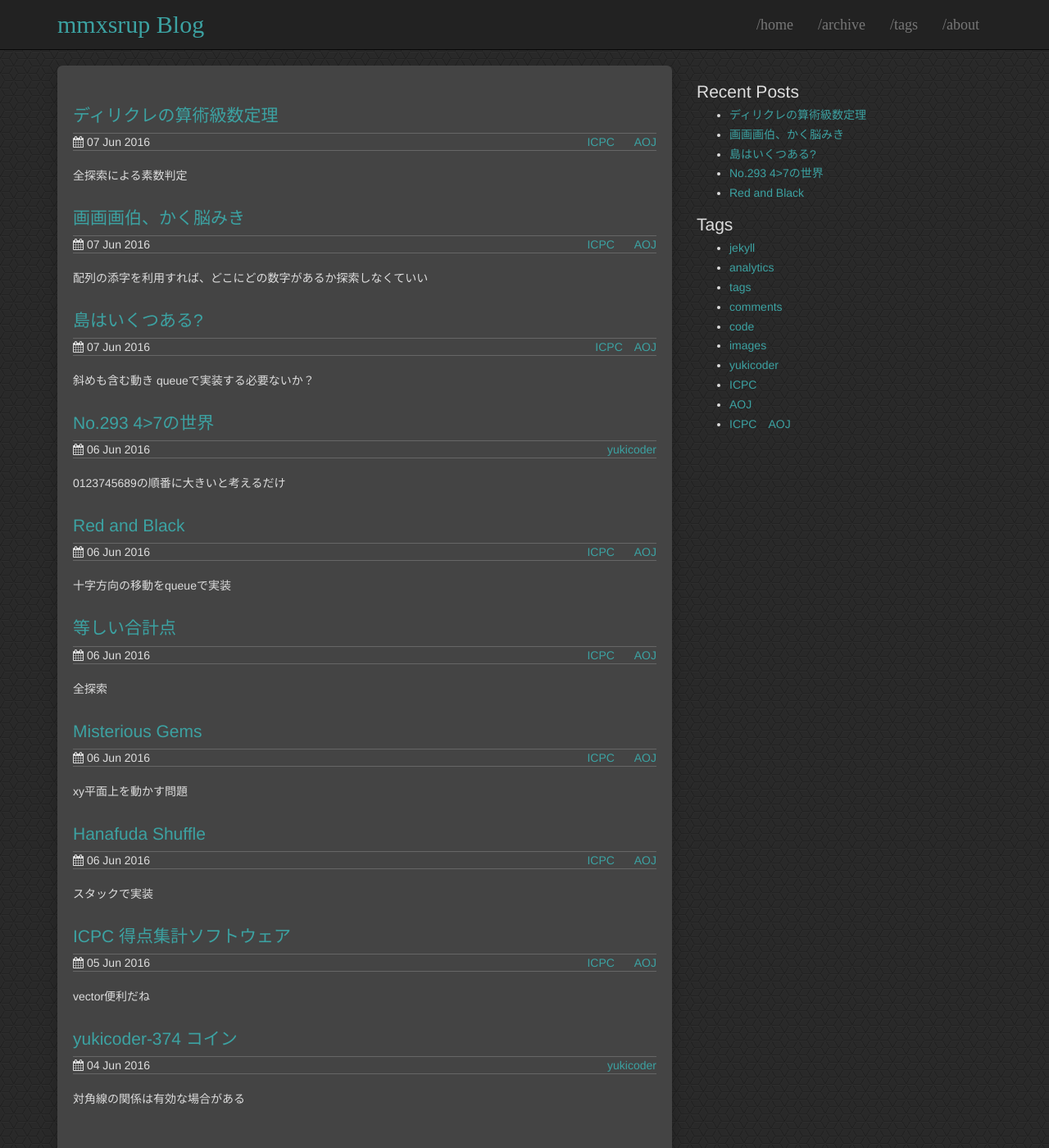
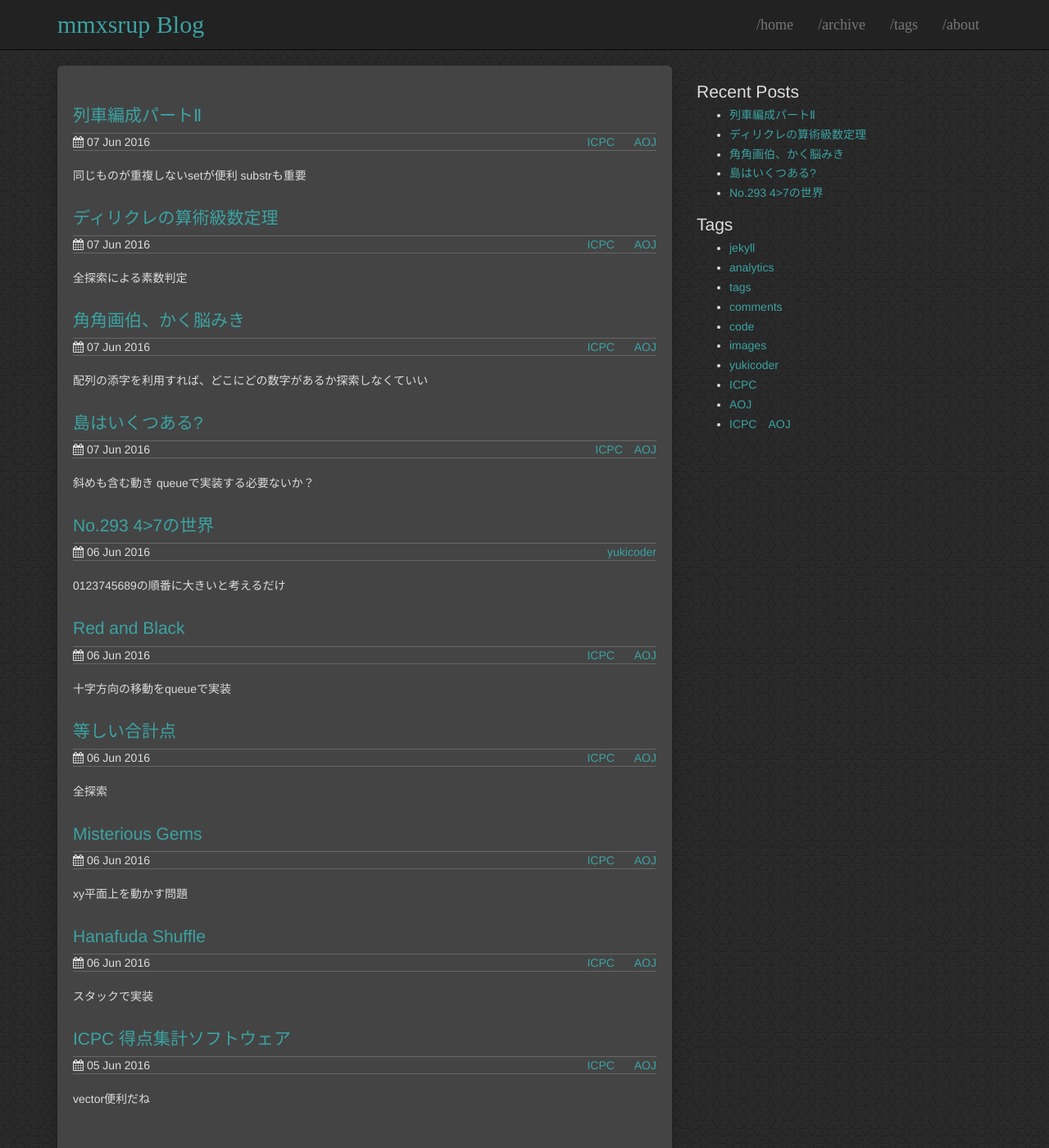
Before and after one commit to mmxsrup/old.mmxsrup.github.io, a Jekyll site: the page built from index.html, in a window 1280 px wide and 1400 px high. Shown: the whole window at 82% size. Built offline with Jekyll 4.4.1, drawn with Linux system fonts in a browser that asks for light colours; some of the changed lines change nothing that is shown.

Commit message:
new post

```diff
--- /dev/null
+++ b/_posts/2016-06-08-OrganizeYourTrainpartII.md
@@ -0,0 +1,110 @@
+---
+layout: post
+title: 列車編成パートⅡ
+date: 2016-06-07 00:13:10
+tags: ICPC AOJ
+description: 同じものが重複しないsetが便利 substrも重要
+---
+
+[問題](http://judge.u-aizu.ac.jp/onlinejudge/description.jsp?id=1142)
+
+## 問題
+文字列を並び変える問題。与えられた文字列をどこかで２つに分けて、その２つの文字列を向きはそのままで再度連結したもの、向きを変えて連結したものなど、合計8通りの方法で再連結する。求めるものは、再連結されてできた文字列の種類の数である。
+
+## 考え方
+文字列を２つに分けた文字列を生成しておいて、それを８通りの方法で再連結させて、出来上がった文字列を`set<string> S`に入れていく。
+`set`は集合の管理に便利なものであり、要素が値によって整理されており、挿入された要素は集合の中にただ1つ存在し、要素の重複がない。
+
+## ミス
+setを思いつけなかった。便利。
+
+## コード
+
+{% highlight c++ %}
+#include <iostream>
+#include <string>
+#include <algorithm>
+#include <functional>
+#include <queue>
+#include <set>
+#include <cstdio>
+#include <cstdlib>
+#include <cstring>
+#include <cmath>
+using namespace std;
+typedef long long ll;
+typedef pair<int,int> pint;
+typedef vector<int> vint;
+typedef vector<pint> vpint;
+#define mp make_pair
+#define fi first
+#define se second
+#define all(v) (v).begin(),(v).end()
+#define rep(i,n) for(int i=0;i<(n);i++)
+#define reps(i,f,n) for(int i=(f);i<(n);i++)
+
+void slove(void){
+    set<string> S;
+    string s;
+    cin >> s;
+    int size = s.size();
+    reps(i, 1, size){//文字列をどの位置できるか
+        string s1, s2, revs1, revs2;
+        rep(j, i) s1 += s[j];//前半部分
+        reps(j, i, size) s2 += s[j];//後半部分
+        for (int j = i - 1; j >= 0 ; --j) revs1 += s[j];//前半逆ver
+        for (int j = size - 1; j >= i ; --j) revs2 += s[j];//後半逆ver
+        //cout << i << s1 << endl << s2 << endl << revs1 << endl << revs2 << endl;
+        //８個の組み合わせがある
+        S.insert(s1 + s2);
+        S.insert(s2 + s1);
+        S.insert(s1 + revs2);
+        S.insert(revs2 + s1);
+        S.insert(revs1 + s2);
+        S.insert(s2 + revs1);
+        S.insert(revs1 + revs2);
+        S.insert(revs2 + revs1);
+    }
+    cout << S.size() << endl;
+    return;
+}
+
+int main(void){
+    int n;
+    cin >> n;
+    rep(i, n) slove();
+
+    return 0;
+}
+{% endhighlight c++ %}
+
+また`substr`を利用すると、以下のようなコードになる。`s.substr(0, i)`で文字列`s`の0番目の要素からiの長さだけ文字列を取得できる。また、文字列を反転させたものも、反転させた文字列を作っておくことで、`substr`で実装できた。
+{% highlight c++ %}
+void slove(void){
+	set<string> S;
+	string s, revs;
+	cin >> s;
+	int size = s.size();
+	for (int i = size - 1; i >= 0; --i) revs += s[i];//文字列を反転させた文字列を生成しておく
+
+	reps(i, 1, size){//文字列をどの位置できるか
+		string s1, s2, revs1, revs2;
+		s1 = s.substr(0, i);//前半部分
+		s2 = s.substr(i);//後半部分
+		revs2 = revs.substr(0, size - i);//後半逆ver
+		revs1 = revs.substr(size - i);//前半逆ver
+		//cout << i << s1 << endl << s2 << endl << revs1 << endl << revs2 << endl;
+		//８個の組み合わせがある
+		S.insert(s1 + s2);
+		S.insert(s2 + s1);
+		S.insert(s1 + revs2);
+		S.insert(revs2 + s1);
+		S.insert(revs1 + s2);
+		S.insert(s2 + revs1);
+		S.insert(revs1 + revs2);
+		S.insert(revs2 + revs1);
+	}
+	cout << S.size() << endl;
+	return;
+}
+{% endhighlight c++ %}
--- a/_posts/2016-07-08-PabloSquarson'sHeadache.md
+++ b/_posts/2016-07-08-PabloSquarson'sHeadache.md
@@ -1,6 +1,6 @@
 ---
 layout: post
-title: 画画画伯、かく脳みき
+title: 角角画伯、かく脳みき
 date: 2016-06-07 00:11:10
 tags: ICPC AOJ
 description: 配列の添字を利用すれば、どこにどの数字があるか探索しなくていい
```
Also changed, not shown: 2 other files.
